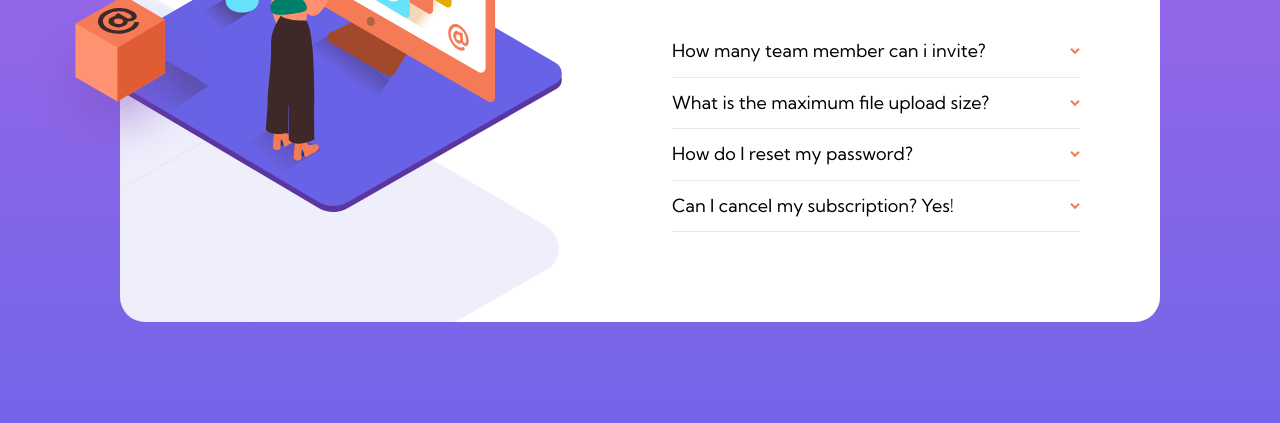
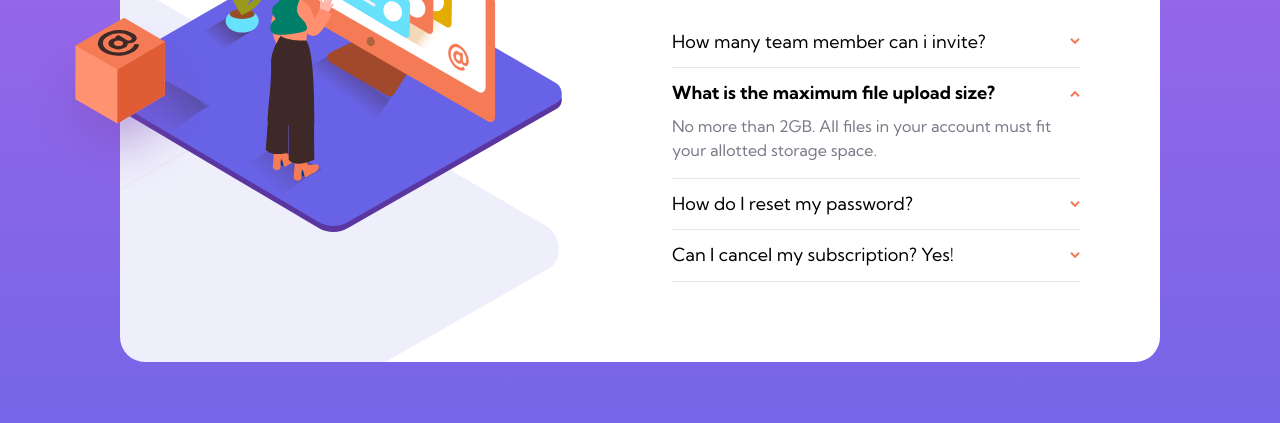
Before and after one commit to Old1337/faq-accordion, a plain HTML site: page index.html in a window 1280 px wide. Shown: the part 377-800 px from the top of the page. Drawn offline with Linux system fonts and the light colour scheme; a web font is replaced by a local one.

Commit message:
a small tweak

```diff
--- a/index.html
+++ b/index.html
@@ -40,11 +40,11 @@
 
             <div class="question">
               <div class="wrapper">
-                <h2 class="question-2">What is the maximum file upload size?
+                <h2 class="question-2 active">What is the maximum file upload size?
                 </h2>
-                <img src="images/icon-arrow-down.svg" alt="" class="arrow" />
+                <img src="images/icon-arrow-down.svg" alt="" class="arrow active" />
               </div>
-              <p class="answer">
+              <p class="answer active">
                 No more than 2GB. All files in your account must fit your allotted storage space.
               </p>
             </div>
```
